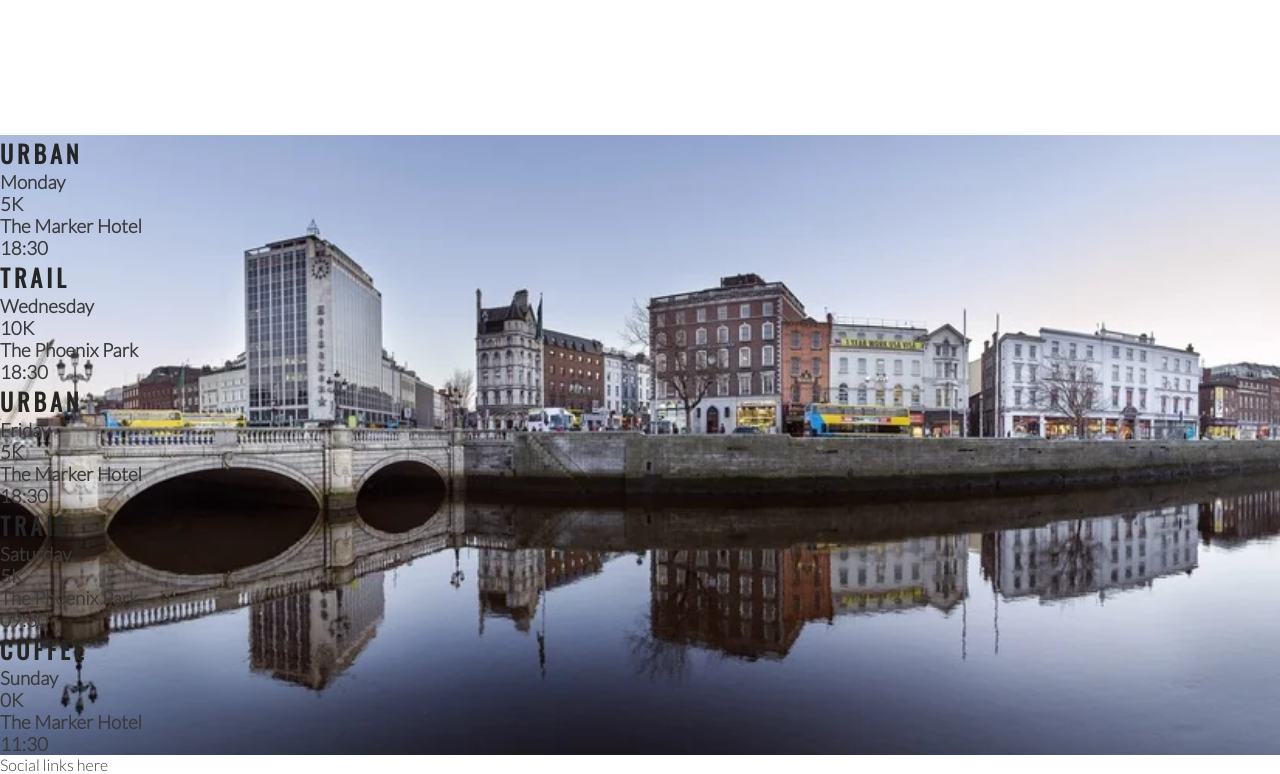
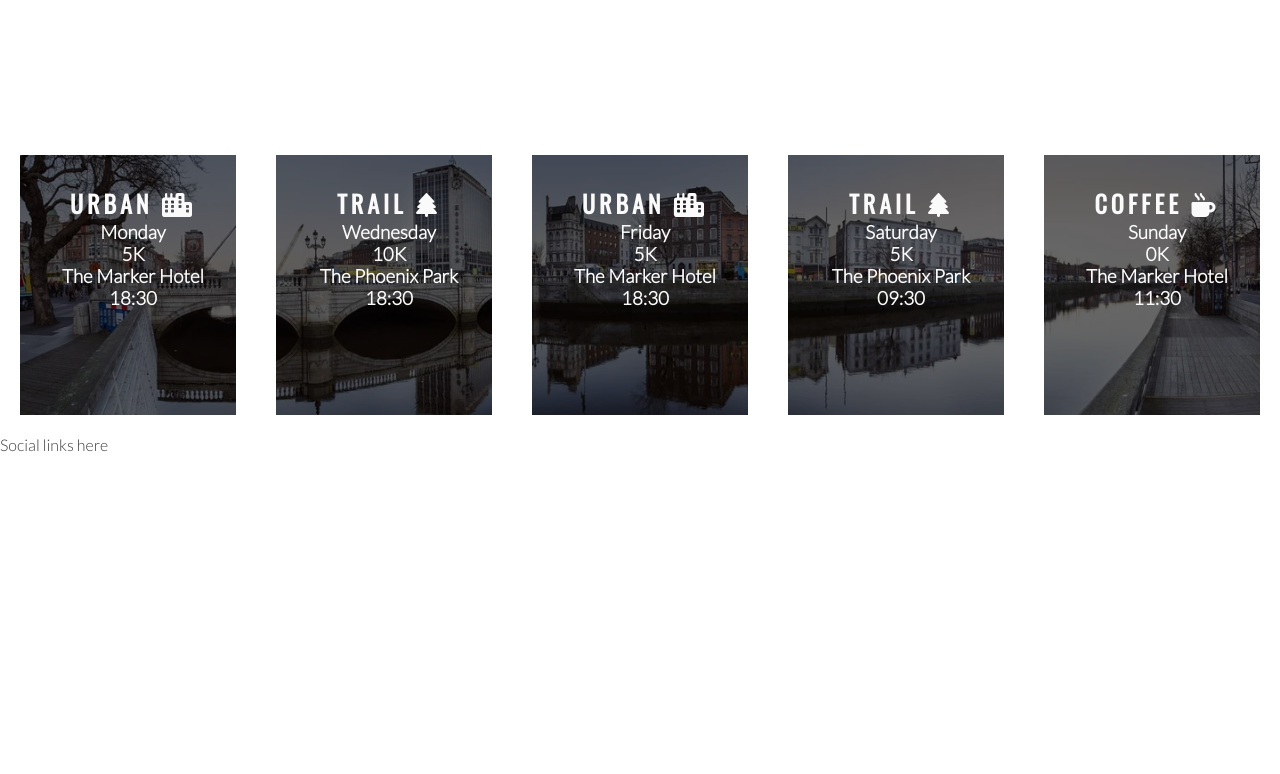
Before and after one commit to mtopircean/love-running, a plain HTML site: page index.html in a window 1280 px wide. Shown: the part 1160-1934 px from the top of the page. After the commit the page ends 1614 px from the top, so only its background shows below. Drawn offline with nearby package versions, Linux system fonts and the light colour scheme.

Commit message:
Style times panels and add icons

```diff
--- a/assets/css/style.css
+++ b/assets/css/style.css
@@ -199,3 +199,18 @@ background-position: center;
 width: 100%;
 overflow: hidden;
 }
+
+#times div {
+    color: #fafafa;
+    background-color: rgba(0, 0, 0, .6);
+    width: 20%;
+    height: 300px;
+    float: left;
+    padding: 30px 0 0 10px;
+    text-align: center;
+    border: 20px solid white;
+    box-sizing: border-box;
+}
+#times h2 {
+    color: #fafafa;
+}
--- a/index.html
+++ b/index.html
@@ -79,35 +79,35 @@
     </section>
     <section id="times">
         <div>
-            <h2>Urban</h2>
+            <h2>Urban <i class="fa-solid fa-city"></i></h2>
             <h3>Monday</h3>
             <h3>5K</h3>
             <h3>The Marker Hotel</h3>
             <h3>18:30</h3>
         </div>
         <div>
-            <h2>Trail</h2>
+            <h2>Trail <i class="fa-solid fa-tree"></i></h2>
             <h3>Wednesday</h3>
             <h3>10K</h3>
             <h3>The Phoenix Park</h3>
             <h3>18:30</h3>
         </div>
         <div>
-            <h2>Urban</h2>
+            <h2>Urban <i class="fa-solid fa-city"></i></h2>
             <h3>Friday</h3>
             <h3>5K</h3>
             <h3>The Marker Hotel</h3>
             <h3>18:30</h3>
         </div>
         <div>
-            <h2>Trail</h2>
+            <h2>Trail <i class="fa-solid fa-tree"></i></h2>
             <h3>Saturday</h3>
             <h3>5K</h3>
             <h3>The Phoenix Park</h3>
             <h3>09:30</h3>
         </div>
         <div>
-            <h2>Coffee</h2>
+            <h2>Coffee <i class="fa-solid fa-mug-hot"></i></h2>
             <h3>Sunday</h3>
             <h3>0K</h3>
             <h3>The Marker Hotel</h3>
```
